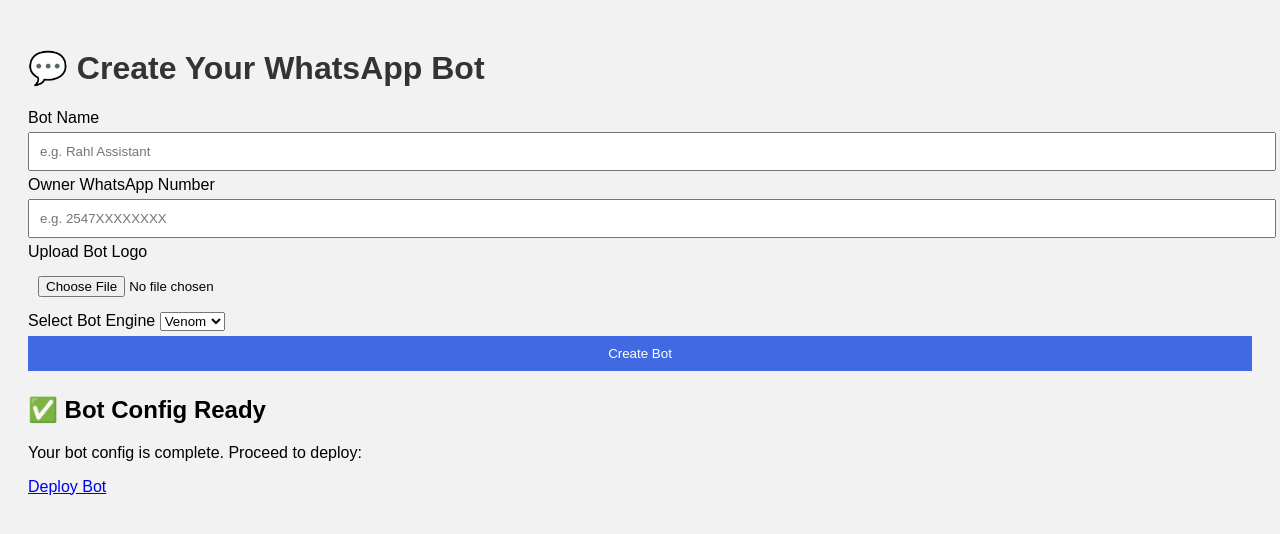
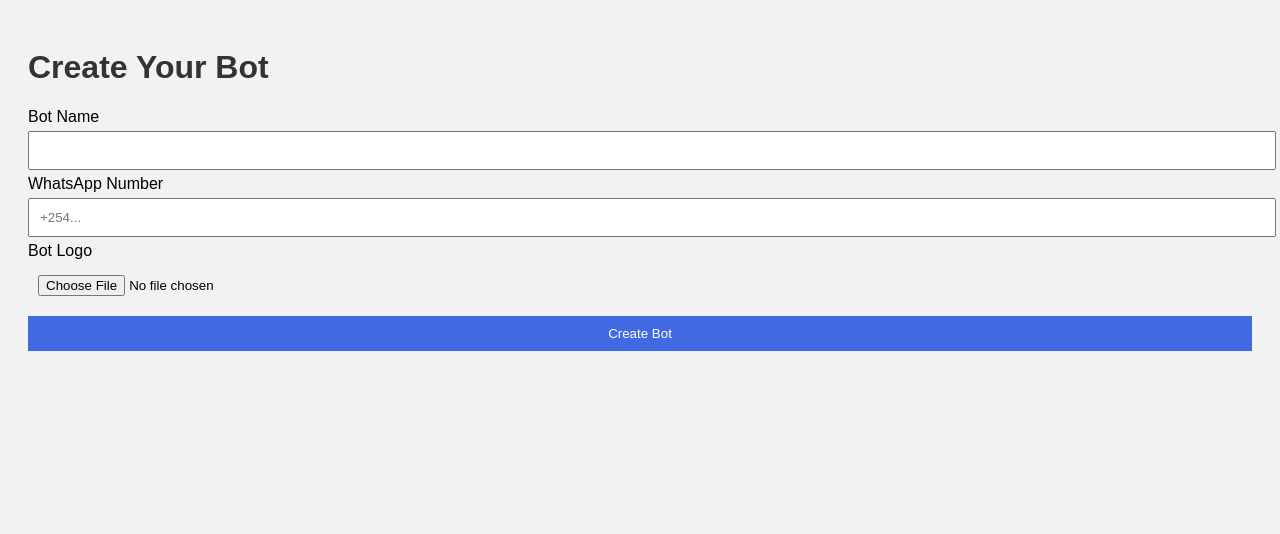
Before and after one commit to mastrerahl/Darken-Rahl, a plain HTML site: page index.html in a window 1280 px wide. Drawn offline with Linux system fonts and the light colour scheme.

Commit message:
Update index.html

```diff
--- a/index.html
+++ b/index.html
@@ -3,39 +3,35 @@
 <head>
   <meta charset="UTF-8" />
   <meta name="viewport" content="width=device-width, initial-scale=1.0"/>
-  <title>Create Your Bot | Rahl Host</title>
-  <link rel="stylesheet" href="style.css" />
+  <title>Create Your WhatsApp Bot</title>
+  <link href="style.css" rel="stylesheet"/>
 </head>
-<body>
+<body class="dark-bg">
   <div class="container">
-    <h1>💬 Create Your WhatsApp Bot</h1>
+    <h1>Create Your Bot</h1>
+    <form id="botForm">
+      <label>Bot Name</label>
+      <input type="text" id="botName" required />
 
-    <form id="botForm">
-      <label for="botName">Bot Name</label>
-      <input type="text" id="botName" placeholder="e.g. Rahl Assistant" required />
+      <label>WhatsApp Number</label>
+      <input type="tel" id="botNumber" placeholder="+254..." required />
 
-      <label for="ownerNumber">Owner WhatsApp Number</label>
-      <input type="text" id="ownerNumber" placeholder="e.g. 2547XXXXXXXX" required />
-
-      <label for="botLogo">Upload Bot Logo</label>
-      <input type="file" id="botLogo" accept="image/*" required />
-
-      <label for="botType">Select Bot Engine</label>
-      <select id="botType" required>
-        <option value="venom">Venom</option>
-        <option value="baileys">Baileys</option>
-      </select>
+      <label>Bot Logo</label>
+      <input type="file" id="botLogo" accept="image/*"/>
 
       <button type="submit">Create Bot</button>
     </form>
-
-    <div id="result" class="hidden">
-      <h2>✅ Bot Config Ready</h2>
-      <p>Your bot config is complete. Proceed to deploy:</p>
-      <a id="deployLink" href="#" class="deploy-btn" target="_blank">Deploy Bot</a>
-    </div>
   </div>
 
-  <script src="app.js"></script>
+  <script>
+    document.getElementById('botForm').addEventListener('submit', function(e) {
+      e.preventDefault();
+      const name = document.getElementById('botName').value.trim();
+      const number = document.getElementById('botNumber').value.trim();
+      // Optional: handle logo
+      const redirectURL = `https://your-deployment-panel-link.com?name=${encodeURIComponent(name)}&number=${encodeURIComponent(number)}`;
+      window.location.href = redirectURL;
+    });
+  </script>
 </body>
 </html>
```
